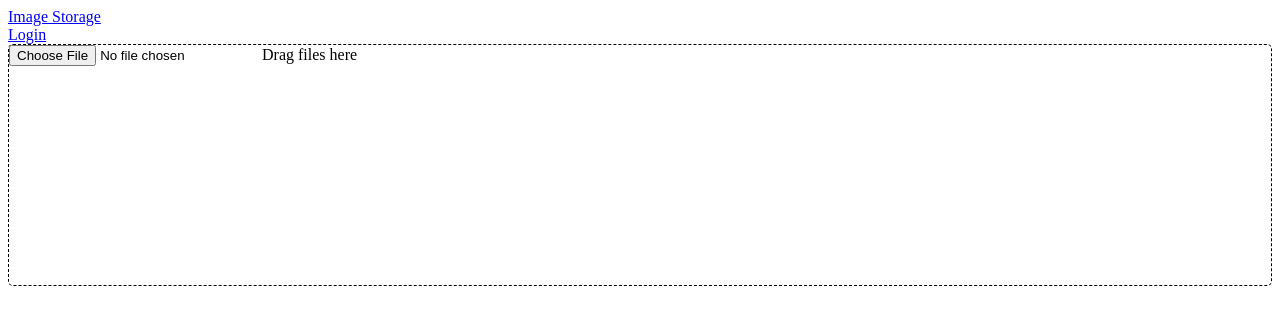
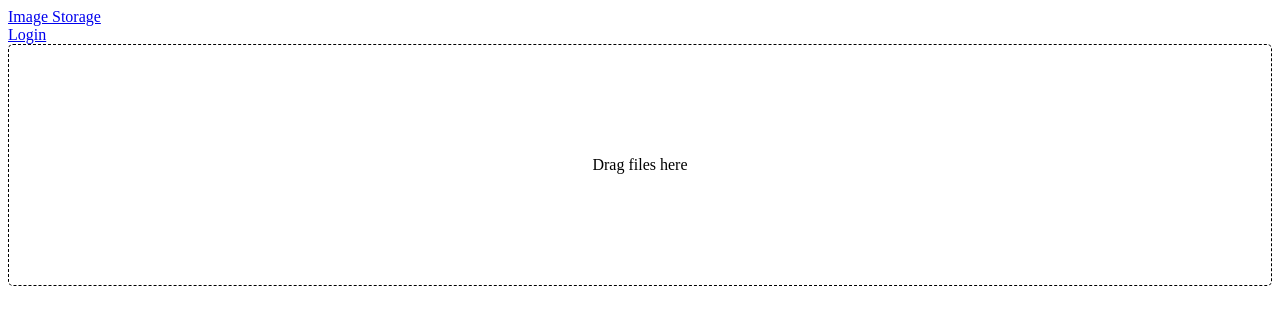
Before and after one commit to blaytenshi/vue-images, a Vue app: page /upload in a window 1280 px wide. Shown: the top 324 px of the page. Built offline with nearby package versions, Linux system fonts and the light colour scheme; the HTML template or start-up script is replaced by a standard one.

Commit message:
Section 8 Lesson 129 - Styling the Upload Form

```diff
--- a/src/App.vue
+++ b/src/App.vue
@@ -2,7 +2,9 @@
   <div>
     <AppHeader/>
     <!-- This is where VueRouter is gonna render the components -->
-    <router-view/>
+    <div class="ui container">
+      <router-view/>
+    </div>
   </div>
 </template>
 
--- a/src/components/UploadForm.vue
+++ b/src/components/UploadForm.vue
@@ -16,5 +16,19 @@ export default {
         border: 1px dashed black;
         height: 30vh;
         border-radius: 5px;
+        display: flex;
+        justify-content: center;
+        align-items: center;
+        position: relative;
+
+    }
+    .dropper:hover {
+        background-color: #eee;
+    }
+    input {
+        width: 100%;
+        height: 30vh;
+        position: absolute;
+        opacity: 0;
     }
 </style>
```
